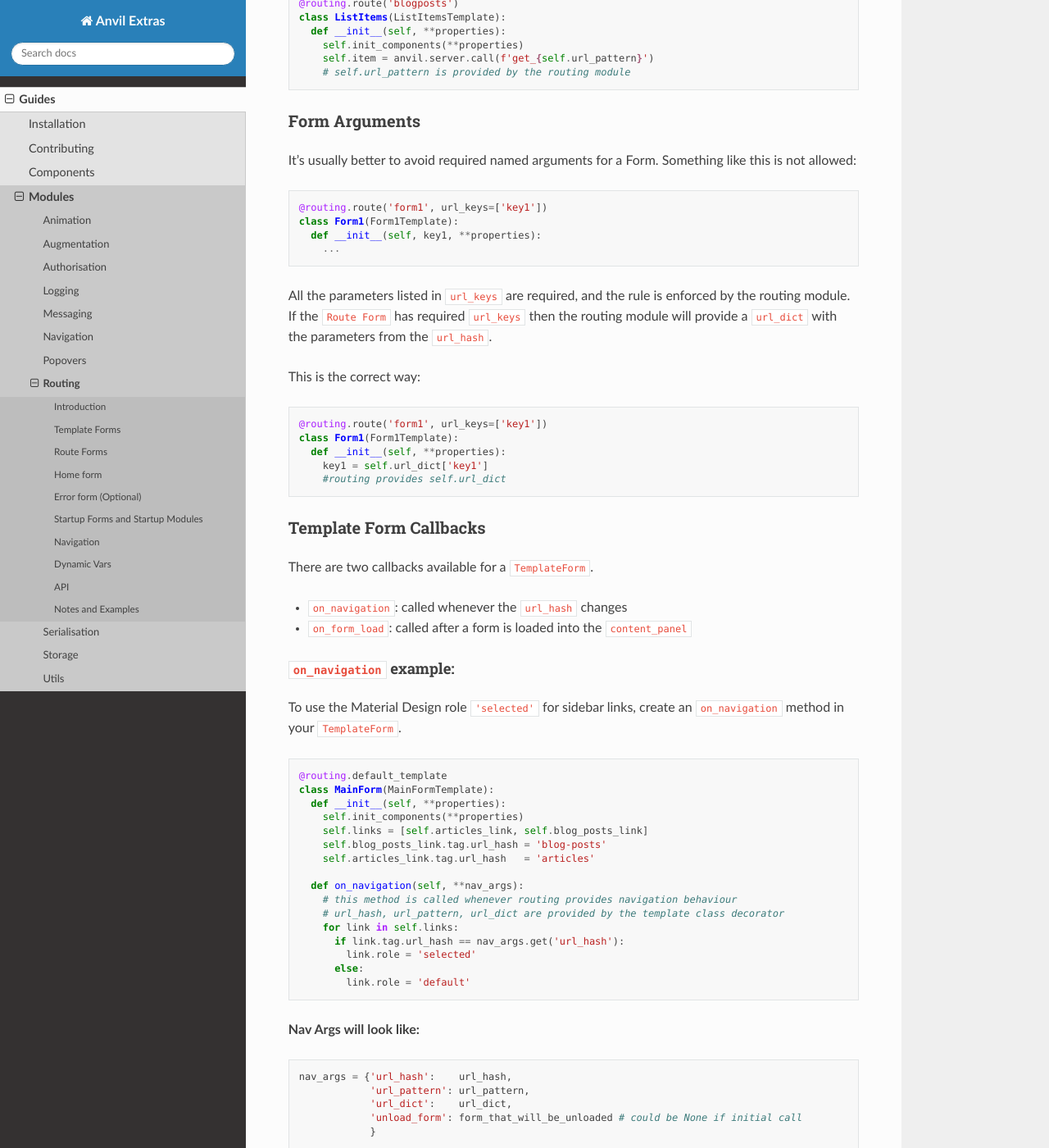
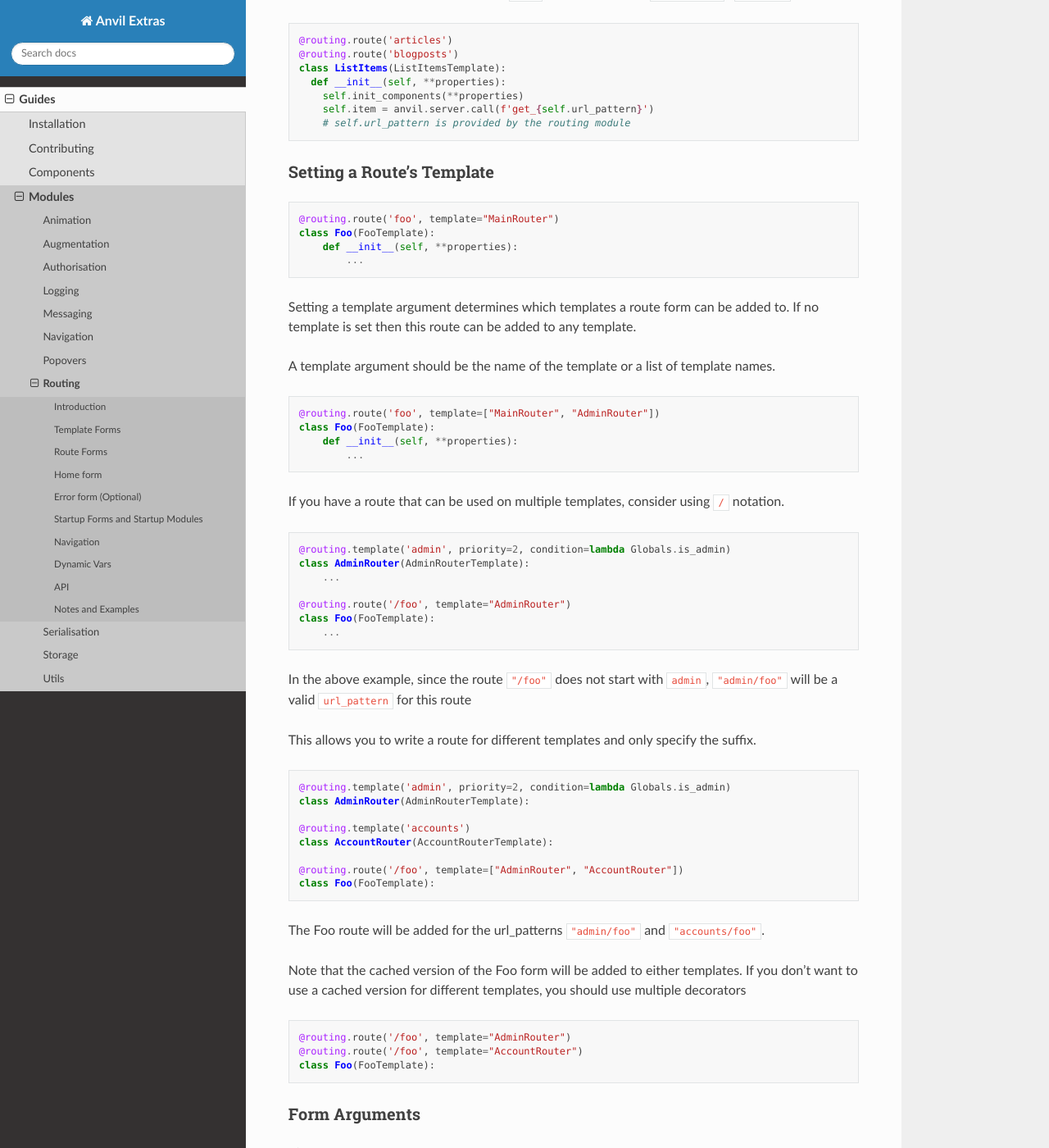
Before and after one commit to anvilistas/anvil-extras, a Sphinx documentation site: the page built from docs/guides/modules/routing.rst, in a window 1280 px wide and 1400 px high, scrolled down 10779 px. Shown: the whole window at 82% size. Built offline with Sphinx 7.4.7 and the Read the Docs theme 2.0.0, drawn with Linux system fonts in a browser that asks for light colours; some of the changed text lies outside the part shown.

Commit message:
Routing: add some docs for the template argument and update the change log

```diff
--- a/docs/guides/modules/routing.rst
+++ b/docs/guides/modules/routing.rst
@@ -306,11 +306,15 @@ Decorators
     equivalent to ``routing.template(path='', priority=0, condition=None)``.
 
 
-.. function:: routing.route(url_pattern, url_keys=[], title=None, full_width_row=False)
+.. function:: routing.route(url_pattern, url_keys=[], title=None, full_width_row=False, template=None)
 
     The ``routing.route`` decorator should be called with arguments that determine the shape of the ``url_hash``.
     The ``url_pattern`` determines the string immediately after the ``#``.
     The ``url_keys`` determine the required query string parameters in a ``url_hash``.
+
+    The ``template``, when set, should be set to a string or list of strings that represent valid templates this route can be added to.
+    If no ``template`` is set then this form can be added to any template.
+
 
     The routing module adds certain parameters to a ``Route Form`` and supports a ``before_unload`` callback.
 
@@ -426,7 +430,7 @@ List of Methods
 .. function:: routing.get_cache()
 
     Returns the cache object from the ``routing`` module.
-    Adjusting the cache directly may have side effects.
+    Adjusting the cache directly may have side effects and is not supported.
 
 
 
@@ -572,6 +576,78 @@ Perhaps your form displays a different ``item`` depending on the
         self.init_components(**properties)
         self.item = anvil.server.call(f'get_{self.url_pattern}')
         # self.url_pattern is provided by the routing module
+
+
+Setting a Route's Template
+^^^^^^^^^^^^^^^^^^^^^^^^^^
+
+.. code:: python
+
+    @routing.route('foo', template="MainRouter")
+    class Foo(FooTemplate):
+        def __init__(self, **properties):
+            ...
+
+Setting a template argument determines which templates a route form can be added to.
+If no template is set then this route can be added to any template.
+
+
+A template argument should be the name of the template or a list of template names.
+
+.. code:: python
+
+    @routing.route('foo', template=["MainRouter", "AdminRouter"])
+    class Foo(FooTemplate):
+        def __init__(self, **properties):
+            ...
+
+
+If you have a route that can be used on multiple templates, consider using ``/`` notation.
+
+
+.. code:: python
+
+
+    @routing.template('admin', priority=2, condition=lambda Globals.is_admin)
+    class AdminRouter(AdminRouterTemplate):
+        ...
+
+    @routing.route('/foo', template="AdminRouter")
+    class Foo(FooTemplate):
+        ...
+
+
+In the above example, since the route ``"/foo"`` does not start with ``admin``,
+``"admin/foo"`` will be a valid ``url_pattern`` for this route
+
+This allows you to write a route for different templates and only specify the suffix.
+
+
+.. code:: python
+
+
+    @routing.template('admin', priority=2, condition=lambda Globals.is_admin)
+    class AdminRouter(AdminRouterTemplate):
+
+    @routing.template('accounts')
+    class AccountRouter(AccountRouterTemplate):
+
+    @routing.route('/foo', template=["AdminRouter", "AccountRouter"])
+    class Foo(FooTemplate):
+
+
+The Foo route will be added for the url_patterns ``"admin/foo"`` and ``"accounts/foo"``.
+
+Note that the cached version of the Foo form will be added to either templates.
+If you don't want to use a cached version for different templates, you should use multiple decorators
+
+
+.. code:: python
+
+    @routing.route('/foo', template="AdminRouter")
+    @routing.route('/foo', template="AccountRouter")
+    class Foo(FooTemplate):
+
 
 
 Form Arguments
```
Also changed, not shown: CHANGELOG.md (+8 -0 lines).
